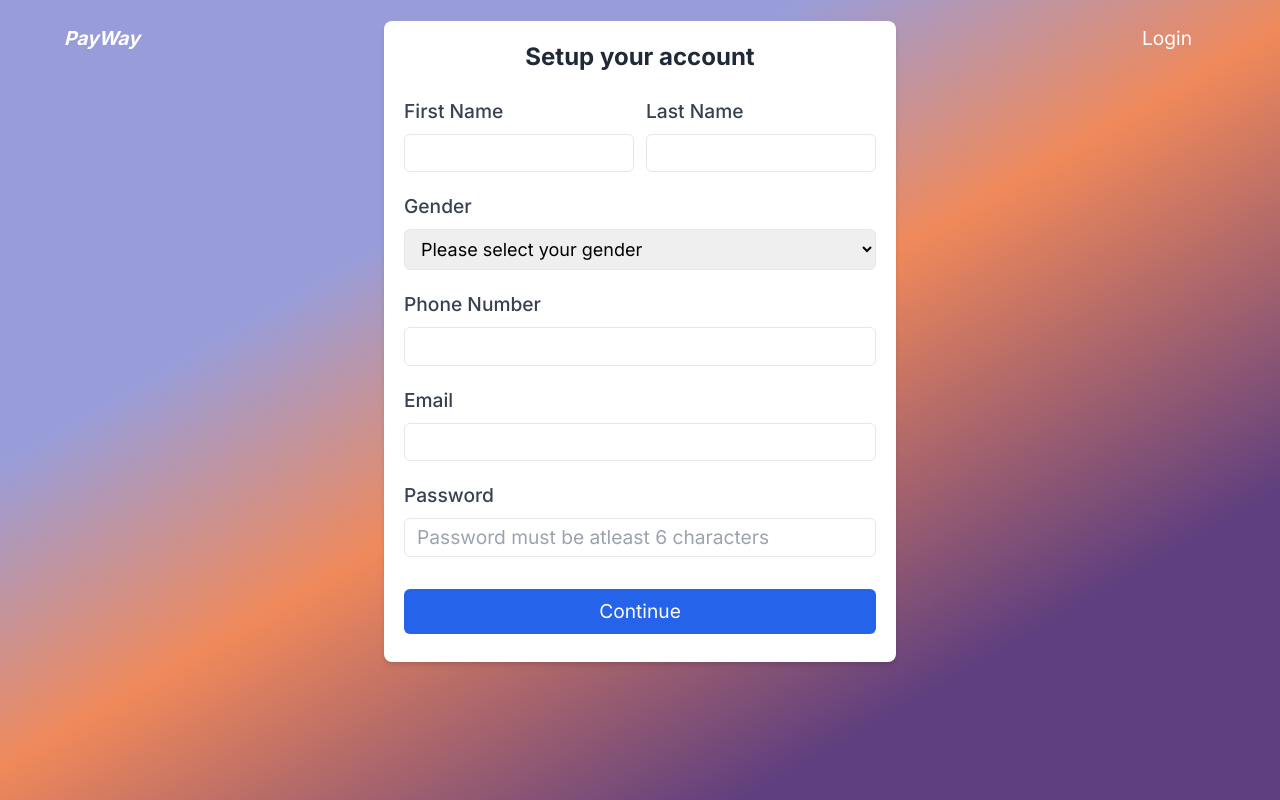
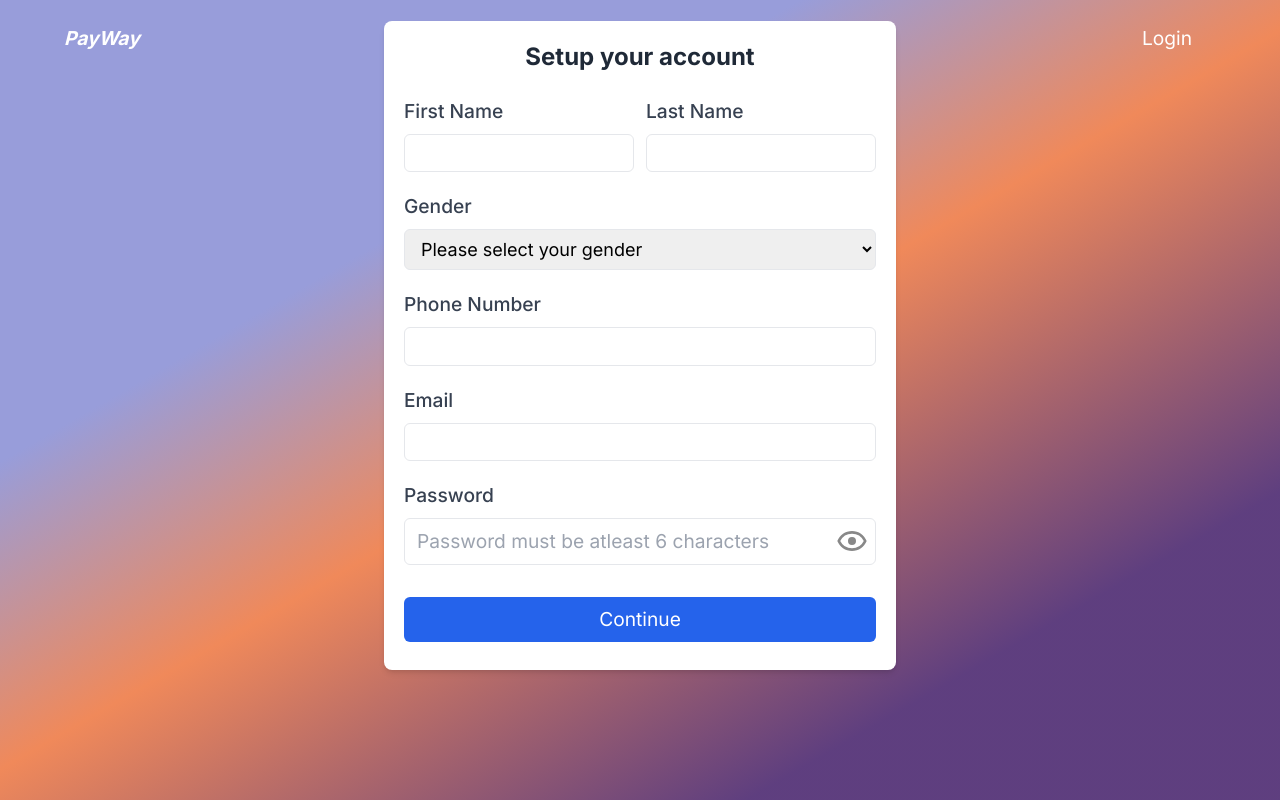
Before and after one commit to ikennarichard/toric, a Next.js app: page /signup in a window 1280 px wide. Built offline with nearby package versions, Linux system fonts and the light colour scheme; no server answers.

Commit message:
Manage password visibility

```diff
--- a/app/login/page.tsx
+++ b/app/login/page.tsx
@@ -5,8 +5,9 @@ import { login } from "./actions";
 import toast from "react-hot-toast";
 import SubmitButton from "../components/SubmitButton";
 import { useFormState } from "react-dom";
-import { useEffect } from "react";
+import { useEffect, useState } from "react";
 import { useForm } from "react-hook-form";
+import ToggleVisibility from "../components/ToggleVisibility";
 
 type FormFields = {
 	email: string;
@@ -18,6 +19,7 @@ export default function LoginPage() {
     error: "",
     status: "",
   });
+  const [isVisible, setIsVisible] = useState(false);
 
   const {
   	register,
@@ -60,7 +62,7 @@ export default function LoginPage() {
           <p className="text-red-500 h-1 w-fit text-sm pb-2 border-solid border-red-400 mt-1">
             {errors?.email && errors.email?.message}</p>
         </div>
-        <div className="mb-3">
+        <div className="relative mb-3">
           <label
             htmlFor="password"
             className="block text-gray-700 font-medium mb-2"
@@ -75,10 +77,11 @@ export default function LoginPage() {
                 message: 'Password must be atleast 6 characters'
               }
             })}
-            type="password"
+            type={isVisible ? "text" : "password"}
             id="password"
             className="w-full px-3 py-2 border rounded-md focus:outline-none focus:ring-2 focus:ring-blue-500 focus:border-transparent"
           />
+          <ToggleVisibility isVisible={isVisible} handleOnClick={() => setIsVisible(prev => !prev)} />
           <p className="text-red-500 h-1 w-fit text-sm pb-2 border-solid border-red-400 mt-1">
           {errors?.password && errors.password?.message}</p>
         </div>
--- a/app/signup/page.tsx
+++ b/app/signup/page.tsx
@@ -5,8 +5,9 @@ import toast from "react-hot-toast";
 import SubmitButton from "../components/SubmitButton";
 
 import { useFormState } from "react-dom";
-import { useEffect } from "react";
+import { useEffect, useState } from "react";
 import { useForm } from 'react-hook-form';
+import ToggleVisibility from "../components/ToggleVisibility";
 
 type FormFields = {
 	firstname: string;
@@ -22,6 +23,7 @@ export default function SignupPage() {
     error: "",
     status: "",
   });
+  const [isVisible, setIsVisible] = useState(false);
 
   const {
   	register,
@@ -113,7 +115,7 @@ export default function SignupPage() {
           <input
             {...register("phone_number", {
               required: 'Phone number is required',
-              minLength: {
+              maxLength: {
                 value: 11,
                 message: 'Phone number must be 11 digits'
               }
@@ -147,7 +149,7 @@ export default function SignupPage() {
           <p className="text-red-500 h-1 w-fit text-sm pb-2 border-solid border-red-400 mt-1">
           {errors?.email && errors.email?.message}</p>
         </div>
-        <div className="mb-2">
+        <div className="relative mb-2">
           <label
             htmlFor="password"
             className="block text-gray-700 font-medium mb-2"
@@ -162,11 +164,12 @@ export default function SignupPage() {
                 message: 'Password must be atleast 6 characters'
               }
             })}
-            type="password"
+            type={isVisible ? "text" : "password"}
             id="password"
             placeholder="Password must be atleast 6 characters"
-            className="w-full px-3 py-1 border rounded-md focus:outline-none focus:ring-2 focus:ring-blue-500 focus:border-transparent"
+            className="w-full px-3 py-2 border rounded-md focus:outline-none focus:ring-2 focus:ring-blue-500 focus:border-transparent"
           />
+          <ToggleVisibility isVisible={isVisible} handleOnClick={() => setIsVisible(prev => !prev)} />
           <p className="text-red-500 h-1 w-fit text-sm pb-2 border-solid border-red-400 mt-1">
           {errors?.password && errors.password?.message}</p>
         </div>
```
